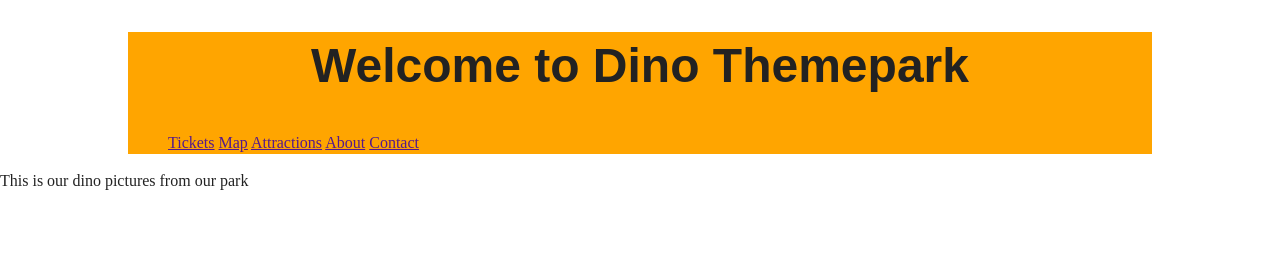
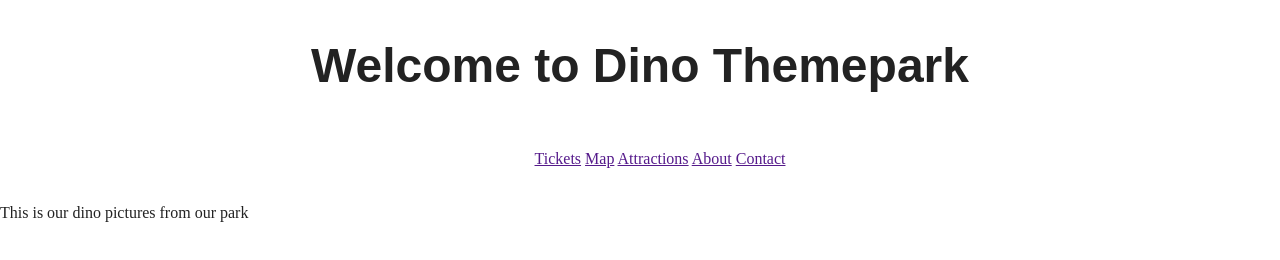
Before and after one commit to Organization006/Dino_site, a plain HTML site: page index.html in a window 1280 px wide. Drawn offline with nearby package versions, Linux system fonts and the light colour scheme.

Commit message:
Fix Deleted nav

```diff
--- a/css/main.css
+++ b/css/main.css
@@ -104,7 +104,13 @@ textarea {
 .main{
     max-width: 80%;
     margin: 0 auto;
-    background-color: orange;
+}
+nav{
+    display: flex;
+    justify-content: center;
+}
+nav a{
+    font-size: 1em;
 }
 
 
```
